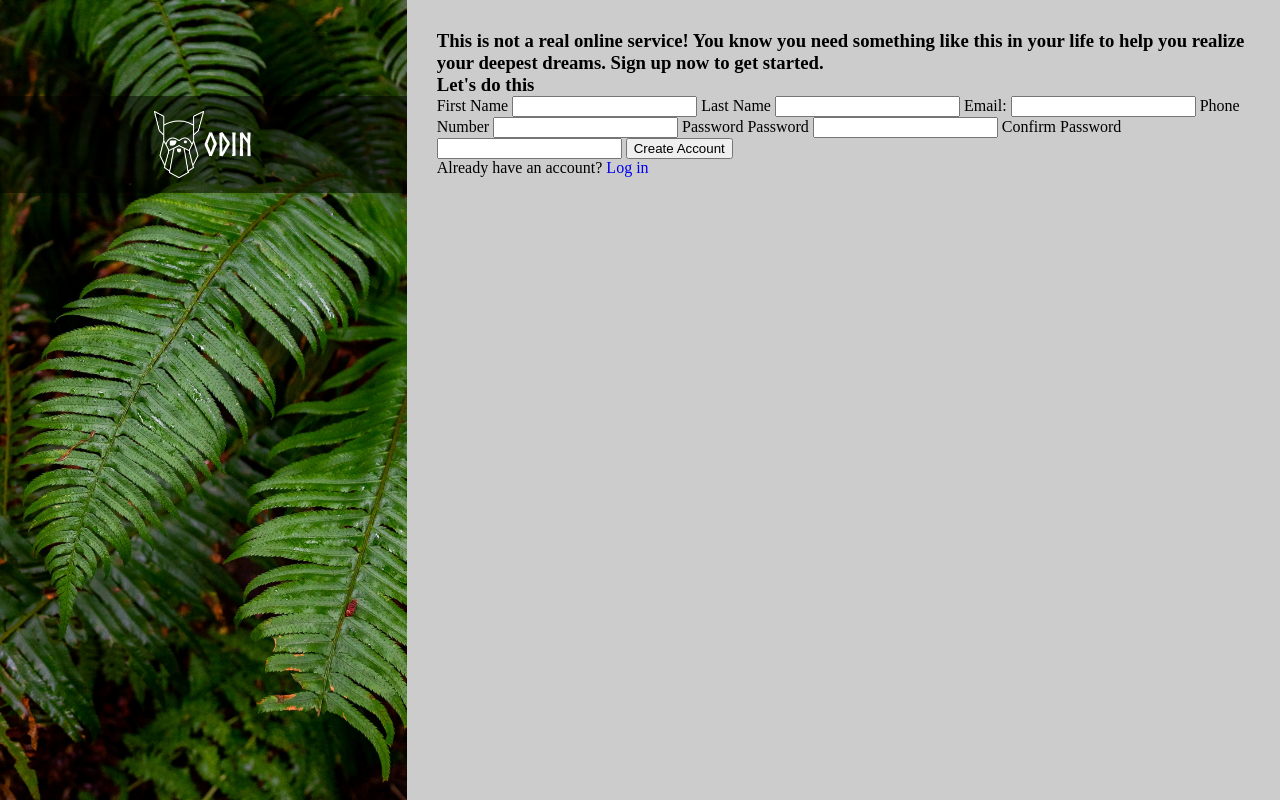
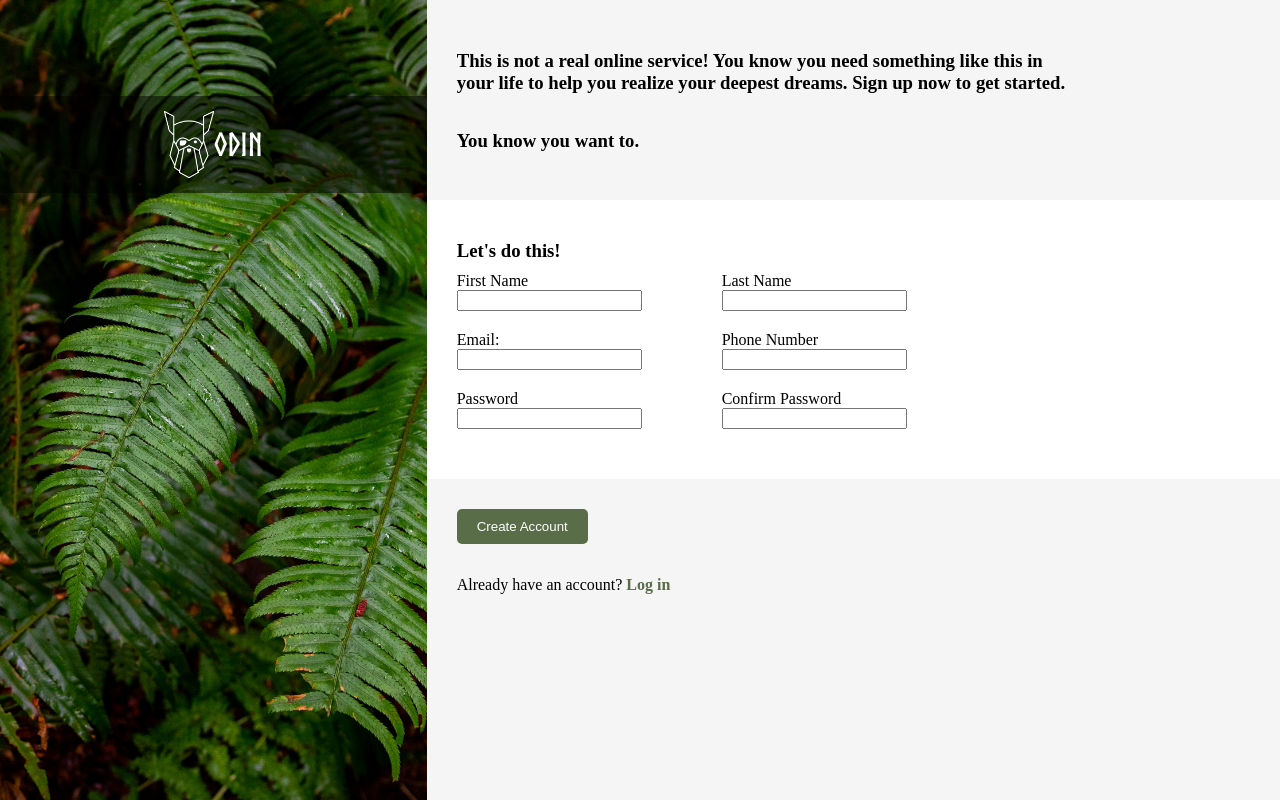
Before and after one commit to ichrahman/sign-up-form, a plain HTML site: page index.html in a window 1280 px wide. Drawn offline with Linux system fonts and the light colour scheme.

Commit message:
Complete CSS

```diff
--- a/index.html
+++ b/index.html
@@ -16,31 +16,58 @@
         </div>
     </div>
     <div class="right">
+       <div class="heading">
         <h3>This is not a real online service! You know you need something like this in your life to help you realize your deepest dreams. Sign up now to get started.</h3>
+        <br>
+        <br>
+        <h3>You know you want to.</h3>
+        <br>
+       </div>
         <form>
-            <h3>Let's do this</h3>
+            <div class="form_container">
+                <h3>Let's do this!</h3>
+                   <div class="d_flex">
+                    <div class="input-group">
                         <label for="first_name">First Name</label>
                         <input type="text" id="first_name" name="first_name">
+                    </div>
 
+                    <div class="input-group">
                         <label for="last_name">Last Name</label>
                         <input type="text" id="last_name" name="last_name">
+                    </div>
+                   </div>
 
+                  <div class="d_flex">
+                    <div class="input-group">
                         <label for="email">Email:</label>
                         <input type="email" id="email" name="email">
+                   </div>
+
+                    <div class="input-group">
                         <label for="phone_number">Phone Number</label>
                         <input type="number" name="phone_number" id="phone_number">
+                    </div>
+                  </div>
+
+                   <div class="d_flex">
+                    <div class="input-group">
                         <label for="password">Password</label>
+                        <input type="password" name="password" id="password">
+                    </div>
 
-            <label for="password">
-                Password
-            </label>
-            <input type="password" name="password" id="password">
+                    <div class="input-group">
                         <label for="confirm_password">
                             Confirm Password
                         </label>
                         <input type="confirm_password" name="confirm_password" id="confirm_password">
+                    </div>
+                </div>
+            </div>
+           <div class="bottom">
             <button type="submit">Create Account</button>
             <p>Already have an account? <a href="#">Log in</a></p>
+           </div>
         </form>
     </div>
    </div>
--- a/style.css
+++ b/style.css
@@ -78,8 +78,9 @@ table {
 
 .right{
     flex: 2;
-    padding: 30px;
-    background-color: #ccc;
+    background-color: #f5f5f5;
+    height: 100vh;
+    padding: 20px 0;
 }
 
 .banner{
@@ -90,3 +91,53 @@ table {
     margin-top: 6rem;
     padding: 15px;
 }
+
+.heading{
+    padding: 30px;
+    width: 80%;
+}
+
+.form_container{
+    background-color: #fff;
+    width: 100%;
+    padding: 30px;
+    box-shadow: 20px #fff;
+}
+
+.form_container h3{
+    margin: 10px 0;
+}
+
+.d_flex{
+    display: flex;
+    gap: 5rem;
+    margin-bottom: 20px;
+}
+
+input{
+    outline: none;
+}
+
+.input-group label,
+.input-group input{
+    display: block;
+}
+
+button{
+    margin-bottom: 2rem;
+    background-color: #596D48;
+    border: none;
+    color: #fff;
+    padding: 10px 20px;
+    border-radius: 5px;
+    display: block;
+}
+
+a{
+    color: #596D48;
+    font-weight: bolder;
+}
+
+.bottom{
+    padding: 30px;
+}
```
Lines whose indentation alone changed are shown as unchanged.
